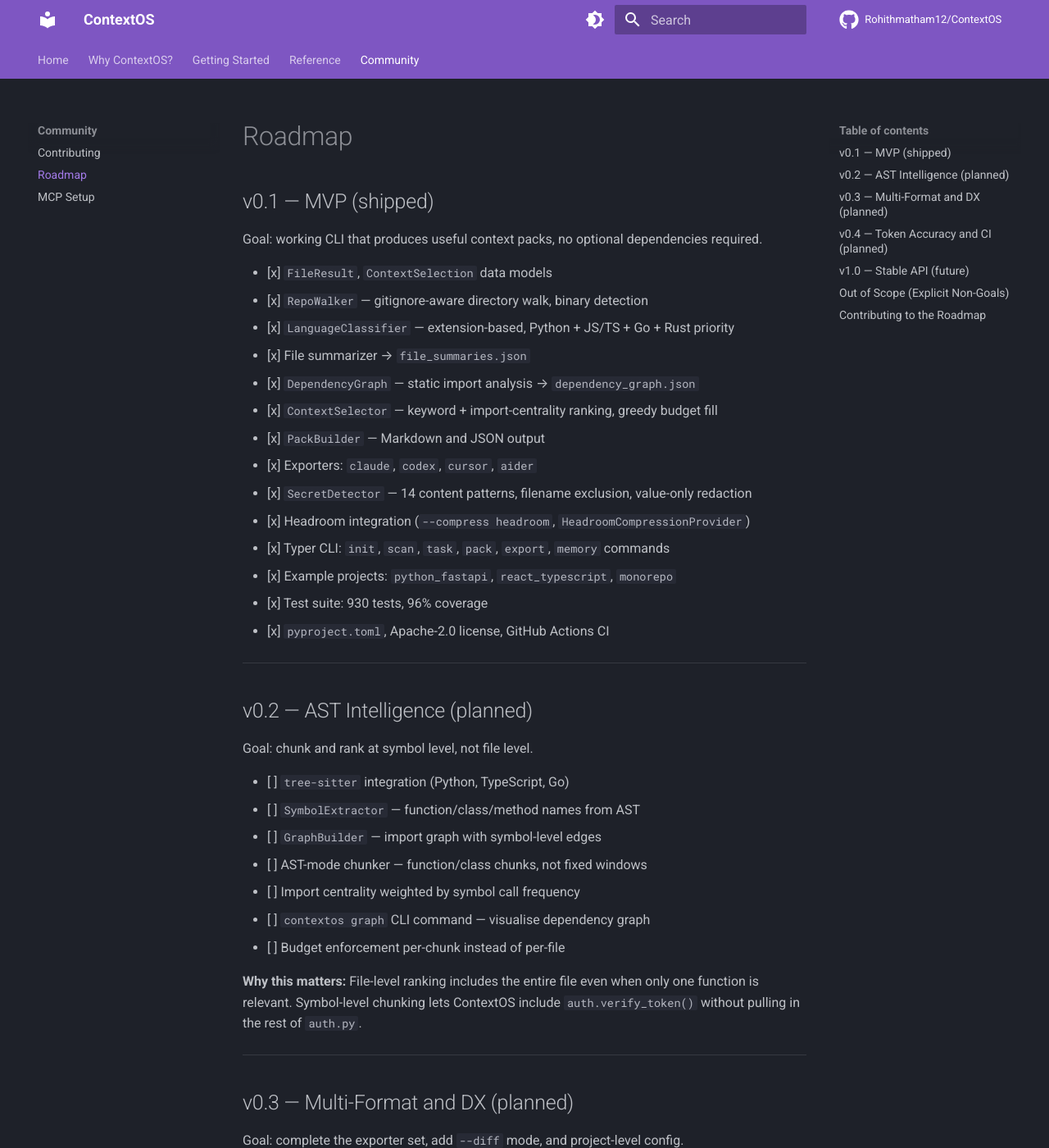
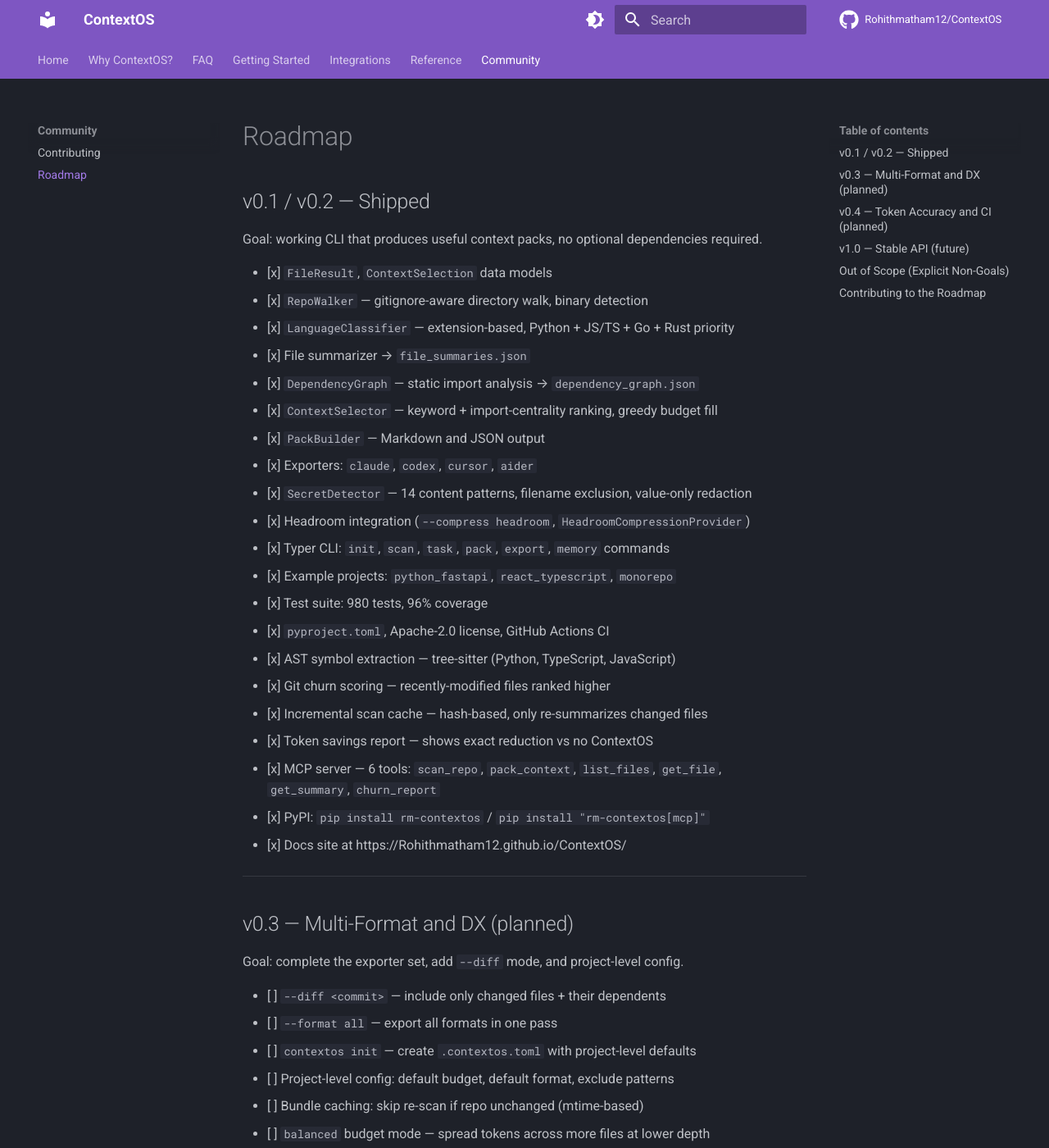
Before and after one commit to Rohithmatham12/ContextOS, an MkDocs documentation site: the page built from docs/ROADMAP.md, in a window 1280 px wide and 1400 px high. Shown: the whole window at 82% size. Built offline with MkDocs 1.6.1 and Material for MkDocs 9.7.7, drawn with Linux system fonts in a browser that asks for light colours; comment, search, counter and statistics services are not loaded.

Commit message:
Fix mypy for mcp module, add MCP and FAQ docs, update roadmap and index

```diff
--- a/docs/ROADMAP.md
+++ b/docs/ROADMAP.md
@@ -1,6 +1,6 @@
 # Roadmap
 
-## v0.1 — MVP (shipped)
+## v0.1 / v0.2 — Shipped
 
 Goal: working CLI that produces useful context packs, no optional dependencies required.
 
@@ -16,24 +16,15 @@ Goal: working CLI that produces useful context packs, no optional dependencies r
 - [x] Headroom integration (`--compress headroom`, `HeadroomCompressionProvider`)
 - [x] Typer CLI: `init`, `scan`, `task`, `pack`, `export`, `memory` commands
 - [x] Example projects: `python_fastapi`, `react_typescript`, `monorepo`
-- [x] Test suite: 930 tests, 96% coverage
+- [x] Test suite: 980 tests, 96% coverage
 - [x] `pyproject.toml`, Apache-2.0 license, GitHub Actions CI
-
----
-
-## v0.2 — AST Intelligence (planned)
-
-Goal: chunk and rank at symbol level, not file level.
-
-- [ ] `tree-sitter` integration (Python, TypeScript, Go)
-- [ ] `SymbolExtractor` — function/class/method names from AST
-- [ ] `GraphBuilder` — import graph with symbol-level edges
-- [ ] AST-mode chunker — function/class chunks, not fixed windows
-- [ ] Import centrality weighted by symbol call frequency
-- [ ] `contextos graph` CLI command — visualise dependency graph
-- [ ] Budget enforcement per-chunk instead of per-file
-
-**Why this matters:** File-level ranking includes the entire file even when only one function is relevant. Symbol-level chunking lets ContextOS include `auth.verify_token()` without pulling in the rest of `auth.py`.
+- [x] AST symbol extraction — tree-sitter (Python, TypeScript, JavaScript)
+- [x] Git churn scoring — recently-modified files ranked higher
+- [x] Incremental scan cache — hash-based, only re-summarizes changed files
+- [x] Token savings report — shows exact reduction vs no ContextOS
+- [x] MCP server — 6 tools: `scan_repo`, `pack_context`, `list_files`, `get_file`, `get_summary`, `churn_report`
+- [x] PyPI: `pip install rm-contextos` / `pip install "rm-contextos[mcp]"`
+- [x] Docs site at https://Rohithmatham12.github.io/ContextOS/
 
 ---
 
--- a/mkdocs.yml
+++ b/mkdocs.yml
@@ -32,17 +32,20 @@ theme:
 nav:
   - Home: index.md
   - Why ContextOS?: WHY.md
+  - FAQ: FAQ.md
   - Getting Started:
     - Installation: INSTALL.md
     - Usage: USAGE.md
+  - Integrations:
+    - MCP Server: MCP.md
+    - Headroom Compression: HEADROOM.md
+    - MCP Setup (Claude Desktop): MCP_SETUP.md
   - Reference:
     - Architecture: ARCHITECTURE.md
     - Safety Model: SAFETY.md
-    - Headroom Integration: HEADROOM.md
   - Community:
     - Contributing: CONTRIBUTING.md
     - Roadmap: ROADMAP.md
-    - MCP Setup: MCP_SETUP.md
 
 plugins:
   - search
--- a/pyproject.toml
+++ b/pyproject.toml
@@ -94,7 +94,7 @@ known-first-party = ["contextos"]
 python_version = "3.11"
 strict = true
 ignore_missing_imports = true
-exclude = ["examples/"]
+exclude = ["examples/", "contextos/mcp/"]
 
 [tool.pytest.ini_options]
 testpaths = ["tests"]
```
Also changed, not shown: docs/FAQ.md (added, +202 -0 lines), docs/MCP.md (added, +157 -0 lines), docs/index.md (+7 -1 lines).
